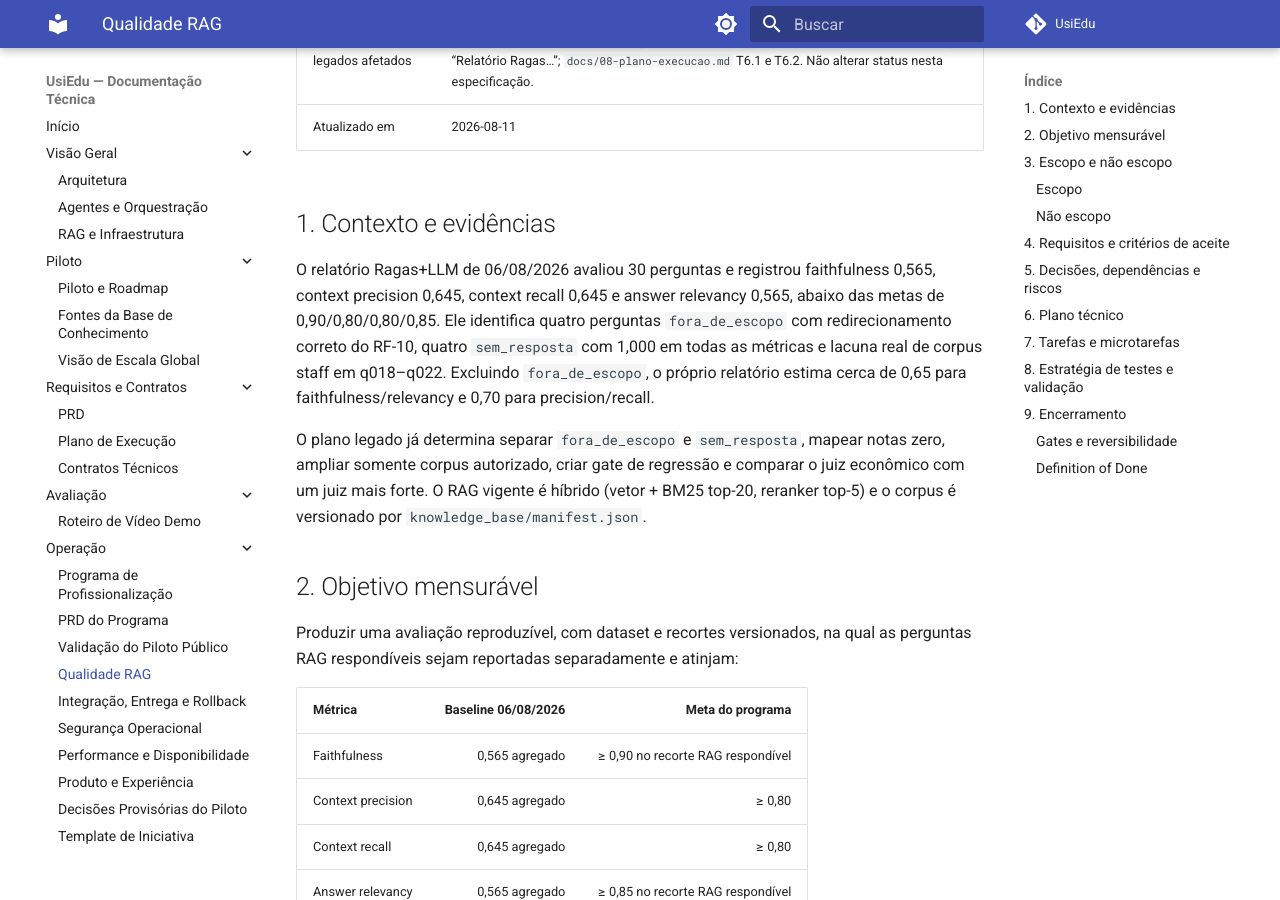
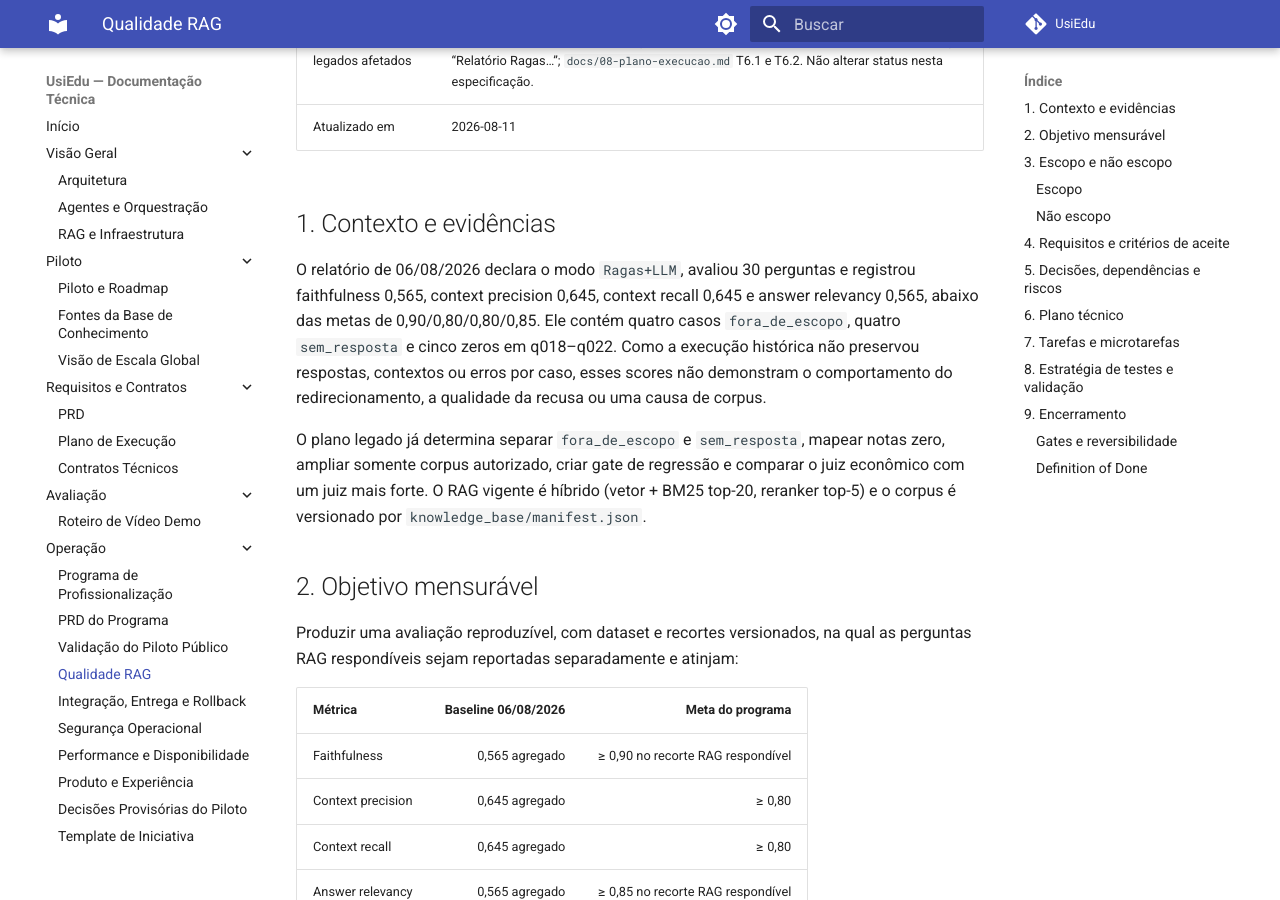
Before and after one commit to henriquebotelhogomes/UsiEdu, an MkDocs documentation site: the page built from docs/profissionalizacao/02-qualidade-rag.md, in a window 1280 px wide and 900 px high, scrolled down 496 px. Built offline with MkDocs 1.6.1 and Material for MkDocs 9.7.7, drawn with Linux system fonts in a browser that asks for light colours; comment, search, counter and statistics services are not loaded; some of the changed text lies outside the part shown.

```diff
--- a/docs/profissionalizacao/02-qualidade-rag.md
+++ b/docs/profissionalizacao/02-qualidade-rag.md
@@ -12,13 +12,13 @@
 
 ## 1. Contexto e evidências
 
-O relatório Ragas+LLM de 06/08/2026 avaliou 30 perguntas e registrou
-faithfulness 0,565, context precision 0,645, context recall 0,645 e answer
-relevancy 0,565, abaixo das metas de 0,90/0,80/0,80/0,85. Ele identifica quatro
-perguntas `fora_de_escopo` com redirecionamento correto do RF-10, quatro
-`sem_resposta` com 1,000 em todas as métricas e lacuna real de corpus staff em
-q018–q022. Excluindo `fora_de_escopo`, o próprio relatório estima cerca de 0,65
-para faithfulness/relevancy e 0,70 para precision/recall.
+O relatório de 06/08/2026 declara o modo `Ragas+LLM`, avaliou 30 perguntas e
+registrou faithfulness 0,565, context precision 0,645, context recall 0,645 e
+answer relevancy 0,565, abaixo das metas de 0,90/0,80/0,80/0,85. Ele contém
+quatro casos `fora_de_escopo`, quatro `sem_resposta` e cinco zeros em q018–q022.
+Como a execução histórica não preservou respostas, contextos ou erros por caso,
+esses scores não demonstram o comportamento do redirecionamento, a qualidade da
+recusa ou uma causa de corpus.
 
 O plano legado já determina separar `fora_de_escopo` e `sem_resposta`, mapear
 notas zero, ampliar somente corpus autorizado, criar gate de regressão e
@@ -116,7 +116,7 @@ dataset, não altera o JSONL atual.
 ## 7. Tarefas e microtarefas
 
 - [~] **T02.1 — Congelar baseline e diagnóstico**
-  - [x] Versionar a taxonomia e mapear q001–q030, começando por q018–q022 e as categorias especiais. *(Inventario: `src/evaluation/baseline_diagnostico_2026-08-06.json`, schema 1.0.0.)*
+  - [x] Versionar a taxonomia e mapear q001–q030, começando por q018–q022 e as categorias especiais. *(Inventario: `src/evaluation/baseline_diagnostico_2026-08-06.json`, schema 2.0.0.)*
   - [x] Teste: validar schema e unicidade de IDs do dataset/diagnóstico. *(`tests/unit/test_rag_baseline_diagnostico.py`.)*
   - [~] Evidência: relatório comparando o novo inventário com `relatorio_ragas.md`. *(`src/evaluation/evidencia_baseline_2026-08-06.md`; modelo/configuracao/parametros do juiz historico nao registrados.)*
   - [ ] Commit esperado: `docs(rag): registrar baseline e diagnostico`.
@@ -156,7 +156,7 @@ dataset, não altera o JSONL atual.
 
 | Gate | Estado documental atual | Condição / evidência futura |
 |---|---|---|
-| G0 — Baseline | Concluído parcialmente | Relatório Ragas de 06/08/2026 existe; T02.1 ainda deve versionar inventário, commit, manifest e configuração exigidos por RQ-RAG-01. |
+| G0 — Baseline | Concluído parcialmente | Inventário, commit, dataset, manifest e relatório históricos estão versionados; faltam modelo/configuração/parâmetros do juiz e saídas/erros brutos da execução. |
 | G1 — Especificação | Concluído | Este documento e a decisão provisória definem o recorte e o protocolo; o acesso autorizado ao provedor bloqueia apenas a execução externa de T02.5. |
 | G2 — Implementação | Não iniciado | Commits T02.1–T02.5 e testes correspondentes. |
 | G3 — Verificação | Não iniciado | Pytest/Ruff, relatório reproduzível e gate executado. |
```
Also changed, not shown: src/evaluation/baseline_snapshots/2026-08-06/relatorio_ragas.md (added, +57 -0 lines), src/evaluation/evidencia_baseline_2026-08-06.md (+12 -6 lines), 5 other files.
